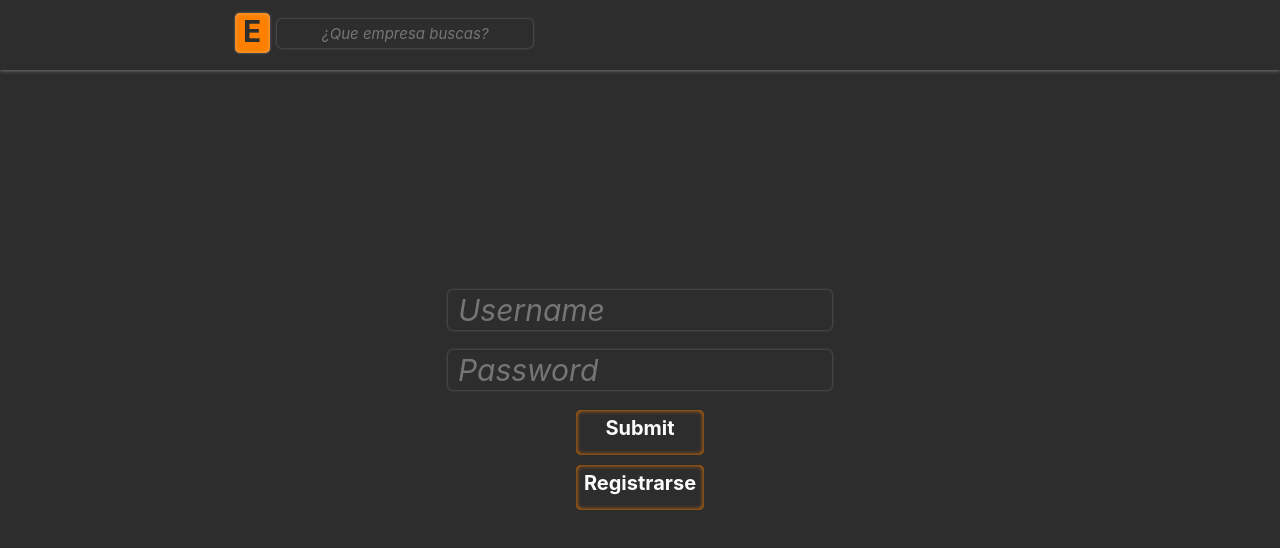
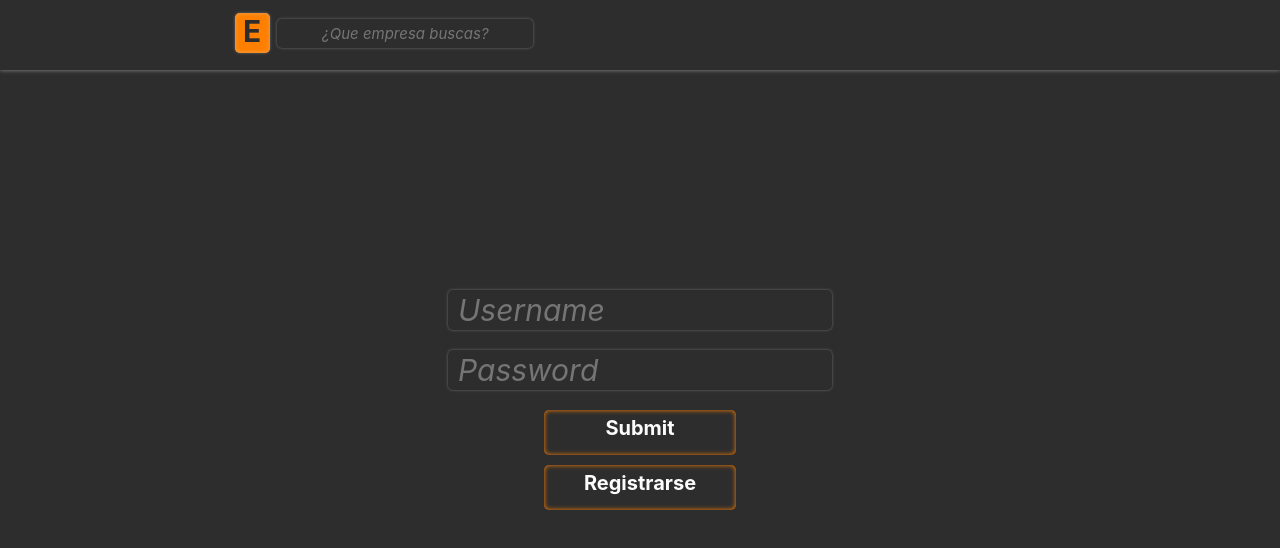
Before and after one commit to miguelCidPaz/enterprise-front, a React (Create React App) app: page /login in a window 1280 px wide. Shown: the top 548 px of the page. Built offline with nearby package versions, Linux system fonts and the light colour scheme.

Commit message:
fixeo responsive login

```diff
--- a/src/components/Login/styles.scss
+++ b/src/components/Login/styles.scss
@@ -23,6 +23,10 @@
 
     @media (max-height:700px) {
         padding-top: 100px;
+    }
+
+    @media (max-height:550px) {
+        padding-top: 150px;
     }
 }
 
@@ -81,7 +85,7 @@
 .login--button{
     border: none;
     outline: none;
-    width: 10%;
+    width: 15%;
     height: 45px;
     font-size: 30px;
     font-weight: bolder;
```
